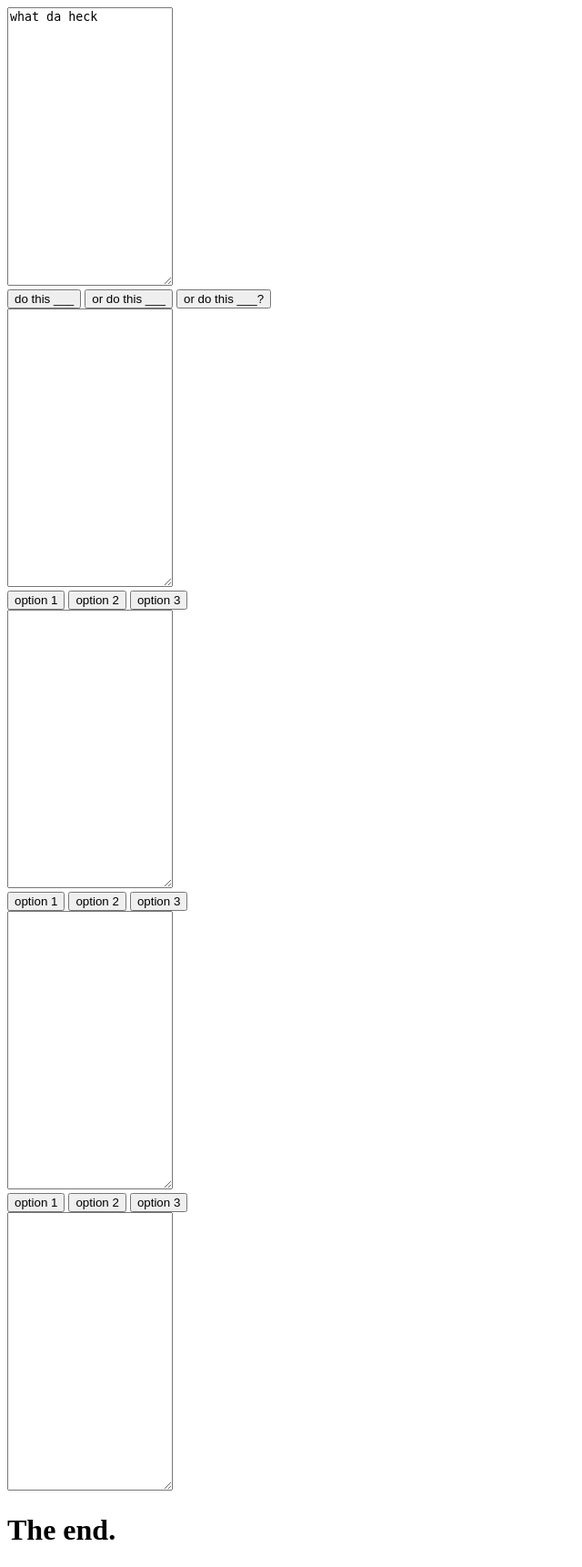
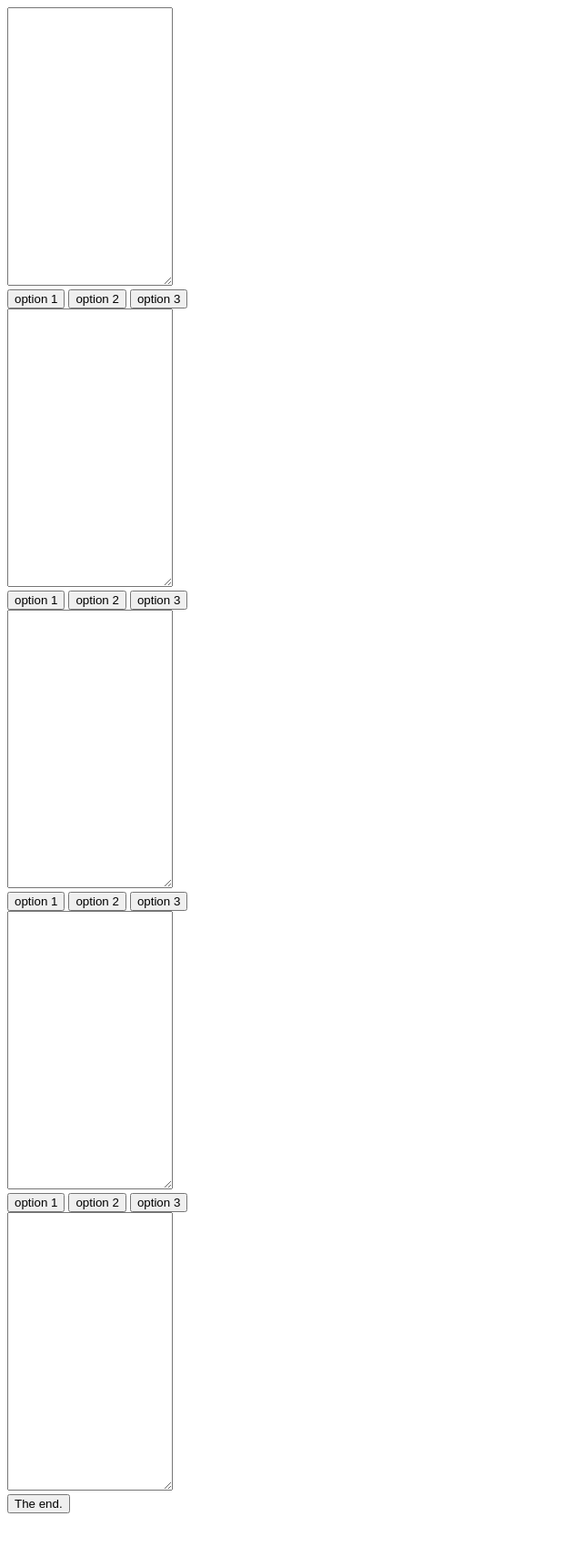
Before and after one commit to samlukas/aventura, a Flask app: page /book in a window 1280 px wide. Shown: the whole page at 91% size, without its empty margins (0-640 px from the left). After the commit the page ends 1663 px from the top, so only its background shows below. Run offline with Flask 3, Linux system fonts and the light colour scheme; data that the repository does not hold is empty; grey boxes are pictures that could not be loaded.

Commit message:
minor tweaks

```diff
--- a/app.py
+++ b/app.py
@@ -2,31 +2,84 @@
 from flask import render_template
 from flask import request
 from flask import jsonify
+from flask import send_file
+import main
+from PIL import Image
+import os
 
 app = Flask(__name__)
 
+chat_history = []
+story_lst = []
+choice = 0
+prompt = ''
+
 @app.route("/")
 def home_page():
+    global chat_history
+    main.setup(chat_history)
     return render_template('Home.html')
 
 @app.route("/book", methods=['POST', 'GET'])
 def book():
     if request.method == 'POST':
-        print(request.form["story"])
+        global prompt
+        prompt = request.form["story"]
     return render_template('index.html')
 
 @app.route('/get_story')
 def get_story():
-    story = "what da heck"
-    option1 = "do this ___"
-    option2 = "or do this ___"
-    option3 = "or do this ___?"
+    # story = "what da heck"
+    # option1 = "do this ___"
+    # option2 = "or do this ___"
+    # option3 = "or do this ___?"
+    global chat_history
+    global story_lst
+    global prompt
+    global choice
+
+    if choice == 0:
+        story = main.story(chat_history, story_lst, prompt=prompt)
+    else:
+        story = main.story(chat_history, story_lst, choice=choice)
+
+    option1, option2, option3 = main.options(chat_history, len(story_lst))
     return jsonify(story=story, option1=option1, option2=option2, option3=option3)
 
 @app.route('/process_choice', methods=['POST'])
 def process_data():
     data_from_js = request.json  # Assuming the data is sent as JSON
     # Process the data as needed
-    print(data_from_js["option"])
+    global choice
+    choice = data_from_js["option"]
     result = {'status': 'success', 'message': 'Data received successfully'}
     return jsonify(result)
+
+@app.route('/combine_images')
+def combine_images():
+    image_folder = 'static/images/'  # Change this to your image folder
+    output_path = 'static/combined_images/output.jpg'
+
+    # List all files in the image folder
+    image_files = [f for f in os.listdir(image_folder) if f.endswith('.jpg')]
+
+    if not image_files:
+        return "No image files found."
+
+    # Combine images horizontally
+    images = [Image.open(os.path.join(image_folder, img)) for img in image_files]
+    widths, heights = zip(*(i.size for i in images))
+    total_width = sum(widths)
+    max_height = max(heights)
+
+    combined_image = Image.new('RGB', (total_width, max_height))
+
+    x_offset = 0
+    for img in images:
+        combined_image.paste(img, (x_offset, 0))
+        x_offset += img.width
+
+    # Save the combined image
+    combined_image.save(output_path)
+
+    return send_file(output_path, as_attachment=True)
--- a/static/stylesheet.css
+++ b/static/stylesheet.css
@@ -6,10 +6,10 @@
 }
 
 textarea {
-    width: 300px; /* Set your desired width */
-    height: 400px; /* Set your desired height */
+    width: 400px; /* Set your desired width */
+    height: 380px; /* Set your desired height */
     resize: none; /* Optional: Disable textarea resizing */
-    overflow: hidden; /* Optional: Hide scrollbars */
+    overflow: scroll; /* Optional: Hide scrollbars */
     background-color: #211a23; /* Set background color to match body background */
     color: transparent; /* Set text color to transparent */
     font-family: "baskerville", serif;
@@ -25,7 +25,7 @@
     left: 0;
     width: 100%;
     padding: none;
-    margin-top: 30px;
+    margin-top: 10px;
     font-size: medium;
     font-family: "baskerville", serif;
     background-color: #211a23;
@@ -36,7 +36,7 @@
     display: flex;
     justify-content: space-around;
     align-items: center;
-    margin-top: 540px;
+    margin-top: 470px;
 }
 
 .button-container button {
@@ -49,7 +49,7 @@
     display: inline-flex;
     fill: white;
     font-family: "baskerville", serif;
-    font-size: 16px;
+    font-size: 10px;
     font-weight: 600;
     height: 48px;
     justify-content: center;
@@ -80,7 +80,7 @@
     position: absolute;
     top: 50%;
     left: 50%;
-    transform: translate(-50%, -50%);
+    transform: translate(-50%, -70%);
     padding: 10px;
 }
 
--- a/templates/index.html
+++ b/templates/index.html
@@ -14,7 +14,7 @@
 <div class="flipbook-viewport">
 	<div class="container">
 		<div class="flipbook">
-			<div style="background-image:url(/static/pages/1.jpg)"></div>
+			<div style="background-image:url(/static/cover/front_cover.jpg)"></div>
 			<div>
 				<textarea type="textarea" id="story1" class="center" rows="20" readonly></textarea>
 
@@ -24,7 +24,7 @@
 					<button role="button" id="b3_1" onclick="sendDataToFlask(this)">option 3</button>
 				</div>
 			</div>
-			<div id=1 style="background-image:url(/static/pages/3.jpg)"></div>
+			<div id=1 style="background-image:url(/static/pages/1.png)"></div>
 			<div>
 				<textarea type="textarea" id="story2" class="center" rows="20" readonly></textarea>
 
@@ -34,7 +34,7 @@
 					<button role="button" id="b3_2" onclick="sendDataToFlask(this)">option 3</button>
 				</div>
 			</div>
-			<div id=2 style="background-image:url(/static/pages/5.jpg)"></div>
+			<div id=2 style="background-image:url(/static/pages/2.png)"></div>
 			<div>
 				<textarea type="textarea" id="story3" class="center" rows="20" readonly></textarea>
 
@@ -44,7 +44,7 @@
 					<button role="button" id="b3_3" onclick="sendDataToFlask(this)">option 3</button>
 				</div>
 			</div>
-			<div id=3 style="background-image:url(/static/pages/7.jpg)"></div>
+			<div id=3 style="background-image:url(/static/pages/3.png)"></div>
 			<div>
 				<textarea type="textarea" id="story4" class="center" rows="20" readonly></textarea>
 
@@ -54,15 +54,15 @@
 					<button role="button" id="b3_4" onclick="sendDataToFlask(this)">option 3</button>
 				</div>
 			</div>
-			<div id=4 style="background-image:url(/static/pages/9.jpg)"></div>
+			<div id=4 style="background-image:url(/static/pages/4.png)"></div>
 			<div>
 				<textarea type="textarea" id="story5" class="center" rows="20" readonly></textarea>
-				<div class="bottom-heading">
-					<h1>The end.</h1>
+				<div class="button-container">
+					<button role="button" id="download" onclick="combineAndDownload()">The end.</button>
 				</div>
 			</div>
-			<div id=5 style="background-image:url(/static/pages/11.jpg)"></div>
-			<div style="background-image:url(/static/pages/12.jpg)"></div>
+			<div id=5 style="background-image:url(/static/pages/5.png)"></div>
+			<div style="background-image:url(/static/cover/back_cover.jpg)"></div>
 		</div>
 	</div>
 </div>
@@ -70,6 +70,7 @@
 
 <script type="text/javascript">
 var page_num = 1;
+var page_num2 = 1;
 
 function sendDataToFlask(button) {
 	var choice = button.id[1];
@@ -96,10 +97,43 @@
     // page_num++;  // Increment page_num after both operations are completed
 }
 
+function checkImageExistence(imageName, callback) {
+    var imageUrl = "/static/images/" + imageName;  // Construct the URL based on the "static" folder
+
+    var img = new Image();
+    img.src = imageUrl;
+
+    img.onload = function() {
+        console.log("Image exists and is loaded successfully.");
+        // You can perform additional logic here if needed
+        if (typeof callback === "function") {
+            callback(true);  // Invoke the callback with true if the image exists
+        }
+    };
+
+    img.onerror = function() {
+        console.log("Image does not exist or failed to load.");
+        // You can perform additional logic here if needed
+        if (typeof callback === "function") {
+            callback(false);  // Invoke the callback with false if the image does not exist
+        }
+    };
+}
+
 function setBackgroundImage() {
 	return new Promise(resolve => {
-		var imageUrl = '/static/images/' + page_num + '.jpg';  // Replace with the actual image URL
-		document.getElementById('' + page_num).style.backgroundImage = 'url(' + imageUrl + ')';
+		checkImageExistence(page_num2 + '.jpg', function(imageExists) {
+    	if (imageExists) {
+        	// Further logic if the image exists
+			var imageUrl = '/static/images/' + page_num2 + '.jpg';  // Replace with the actual image URL
+			document.getElementById('' + page_num2).style.backgroundImage = 'url(' + imageUrl + ')';
+			page_num2++;
+    	} else {
+        	// Further logic if the image does not exist
+			setTimeout(setBackgroundImage, 5000)
+    	}
+		});
+
 		resolve();
     });
 }
@@ -161,6 +195,30 @@
     });
 }
 
+function combineAndDownload() {
+            // Make a request to the server to trigger image combination
+            fetch('/combine_images')
+                .then(response => {
+                    if (!response.ok) {
+                        throw new Error('Error combining images');
+                    }
+                    return response.blob();
+                })
+                .then(blob => {
+                    // Create a temporary link and trigger download
+                    const link = document.createElement('a');
+                    link.href = URL.createObjectURL(blob);
+                    link.download = 'combined_image.jpg';
+                    document.body.appendChild(link);
+                    link.click();
+                    document.body.removeChild(link);
+                })
+                .catch(error => {
+                    console.error('Error:', error);
+                    alert('Failed to combine images. Please try again.');
+                });
+        }
+
 // JavaScript code to fetch data from Flask in real-time
 document.addEventListener('DOMContentLoaded', function () {
     initializePage().then(() => {
```
